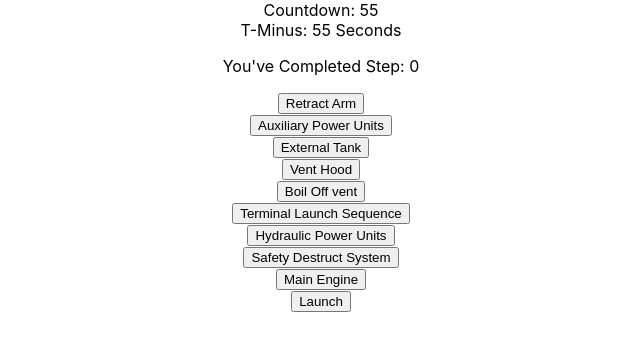
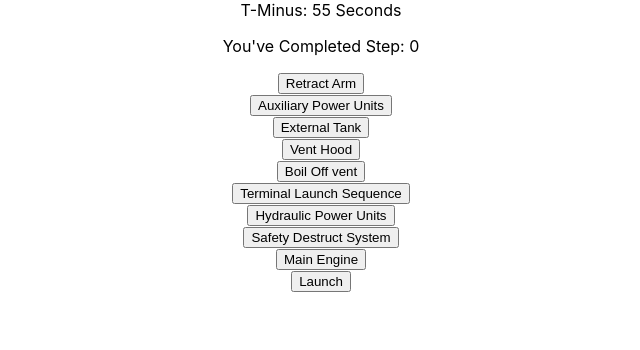
Before and after one commit to doakcovington/MissionControl, a React (Create React App) app: page / in a window 1280 px wide. Shown: the top 350 px of the page, without its empty margins (319-959 px from the left). Built offline with nearby package versions, Linux system fonts and the light colour scheme.

Commit message:
Removed CountdownTimer component

```diff
--- a/src/components/FlightControl.tsx
+++ b/src/components/FlightControl.tsx
@@ -1,11 +1,9 @@
 import React from 'react';
-import CountdownTimer from './CountdownTimer';
 import ControlPanel from './ControlPanel';
 
 const FlightControl: React.FC = () => {
   return (
     <div>
-      <CountdownTimer timer={60}/>
       <ControlPanel />
     </div>
   )
```
